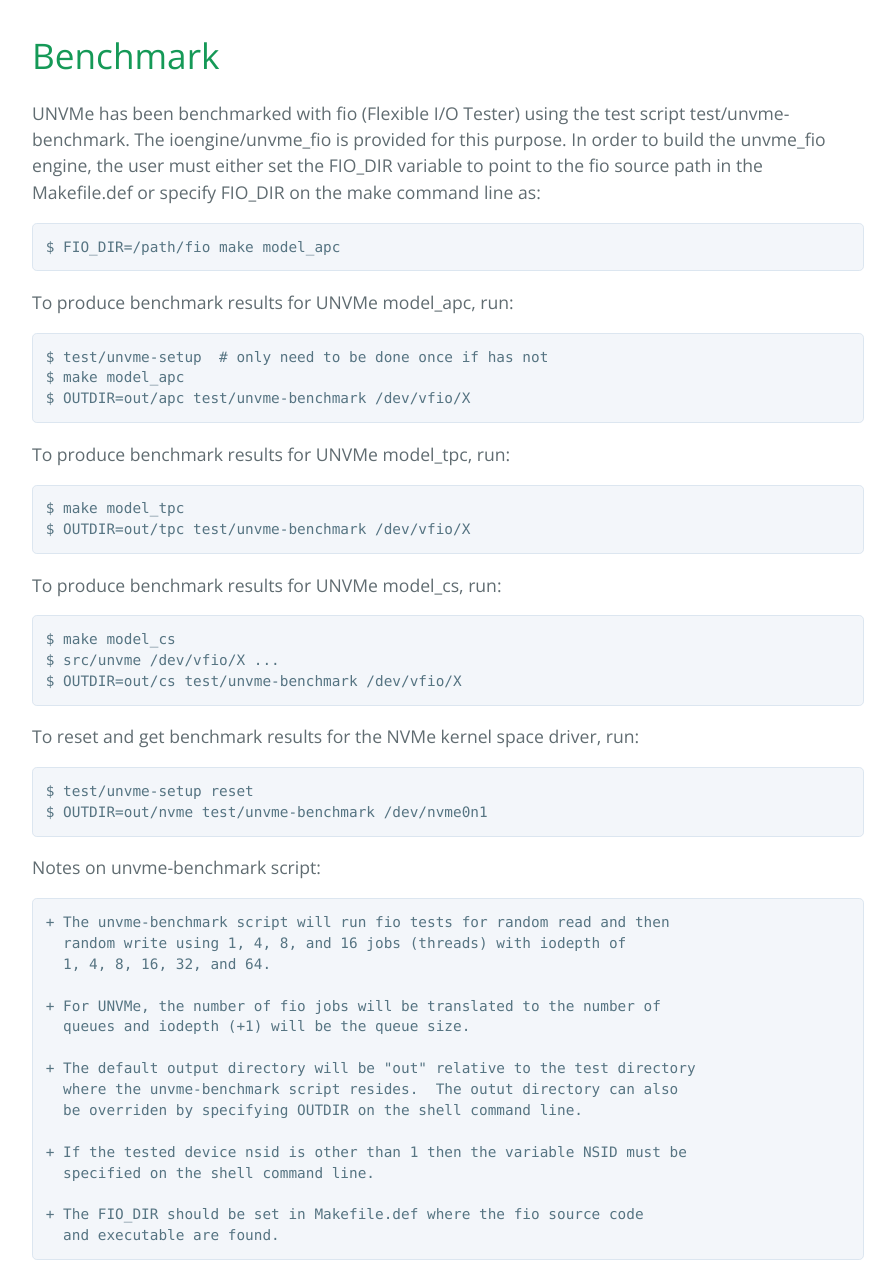
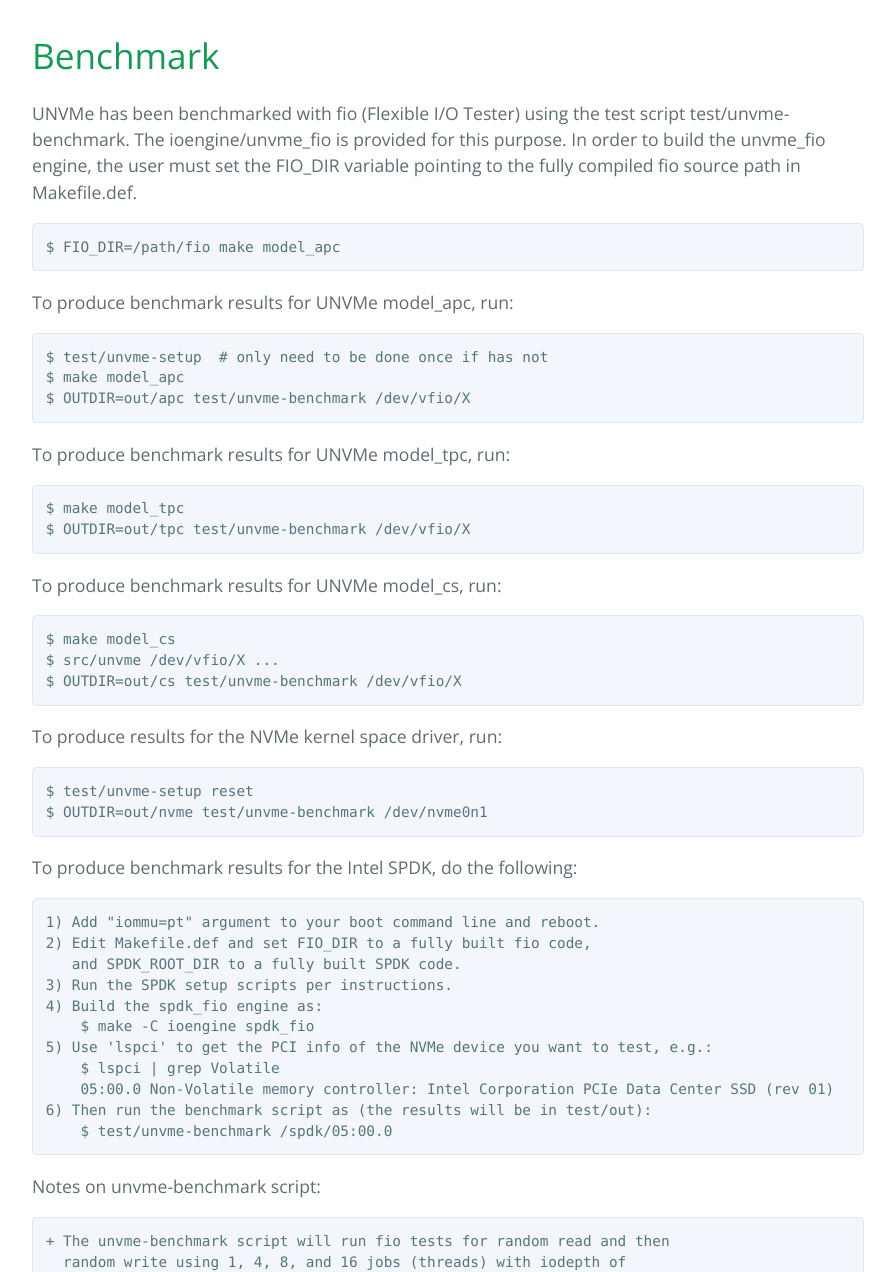
Before and after one commit to zenglg/unvme, a plain HTML site: page index.html in a window 1280 px wide. Shown: the part 3668-4940 px from the top of the page, without its empty margins (192-1087 px from the left). Drawn offline with nearby package versions, Linux system fonts and the light colour scheme.

Commit message:
Revise unvme-benchmark instructions.

```diff
--- a/index.html
+++ b/index.html
@@ -43,7 +43,6 @@ with a set of custom APIs for accessing NVMe devices.</p>
                 application will process the completion queue at the time
                 of checking for an I/O status.  In this model, there will
                 be no context switch in the submission and completion paths.
-
 
 model_tpc   -   Using this library model, an application will have
                 exclusive access to a given NVMe device, where a built-in
@@ -94,6 +93,7 @@ vfio        -   Linux kernel 3.6 or later, and the kernel must be built
 
                 If CONFIG_INTEL_IOMMU_DEFAULT_ON is not set then the boot
                 command line must have "intel_iommu=on" argument set instead.
+                To support both UNVMe and SPDK, set "iommu=pt" also.
 
                 To verify the system is correctly configured with vfio support,
                 check that /sys/kernel/iommu_groups directory is not empty
@@ -175,11 +175,10 @@ $ test/nvme/nvme_get_log_page /dev/vfio/X 1 3  # get log page firmware slot
 <h1>
 <a id="benchmark" class="anchor" href="#benchmark" aria-hidden="true"><span aria-hidden="true" class="octicon octicon-link"></span></a>Benchmark</h1>
 
-<p>UNVMe has been benchmarked with fio (Flexible I/O Tester) using the test
-script test/unvme-benchmark.  The ioengine/unvme_fio is provided for
-this purpose.  In order to build the unvme_fio engine, the user must either
-set the FIO_DIR variable to point to the fio source path in the Makefile.def
-or specify FIO_DIR on the make command line as:</p>
+<p>UNVMe has been benchmarked with fio (Flexible I/O Tester) using the test script
+test/unvme-benchmark.  The ioengine/unvme_fio is provided for this purpose.
+In order to build the unvme_fio engine, the user must set the FIO_DIR variable
+pointing to the fully compiled fio source path in Makefile.def.</p>
 
 <pre><code>$ FIO_DIR=/path/fio make model_apc
 </code></pre>
@@ -204,10 +203,25 @@ $ src/unvme /dev/vfio/X ...
 $ OUTDIR=out/cs test/unvme-benchmark /dev/vfio/X
 </code></pre>
 
-<p>To reset and get benchmark results for the NVMe kernel space driver, run:</p>
+<p>To produce results for the NVMe kernel space driver, run:</p>
 
 <pre><code>$ test/unvme-setup reset
 $ OUTDIR=out/nvme test/unvme-benchmark /dev/nvme0n1
+</code></pre>
+
+<p>To produce benchmark results for the Intel SPDK, do the following:</p>
+
+<pre><code>1) Add "iommu=pt" argument to your boot command line and reboot.
+2) Edit Makefile.def and set FIO_DIR to a fully built fio code,
+   and SPDK_ROOT_DIR to a fully built SPDK code.
+3) Run the SPDK setup scripts per instructions.
+4) Build the spdk_fio engine as:
+    $ make -C ioengine spdk_fio
+5) Use 'lspci' to get the PCI info of the NVMe device you want to test, e.g.:
+    $ lspci | grep Volatile
+    05:00.0 Non-Volatile memory controller: Intel Corporation PCIe Data Center SSD (rev 01)
+6) Then run the benchmark script as (the results will be in test/out):
+    $ test/unvme-benchmark /spdk/05:00.0
 </code></pre>
 
 <p>Notes on unvme-benchmark script:</p>
@@ -216,6 +230,12 @@ $ OUTDIR=out/nvme test/unvme-benchmark /dev/nvme0n1
   random write using 1, 4, 8, and 16 jobs (threads) with iodepth of
   1, 4, 8, 16, 32, and 64.
 
++ The complete benchmark test will take about 6 hours.  For comparison
+  between modules, random read results are more relevant since SSD write
+  time tend to fluctuate due to caching.  It is also better to add
+  "processor.max_cstate=1 intel_idle.max_cstate=0" to the boot command line
+  to turn off the CPU power saving feature which may also affect results.
+
 + For UNVMe, the number of fio jobs will be translated to the number of
   queues and iodepth (+1) will be the queue size.
 
@@ -223,11 +243,8 @@ $ OUTDIR=out/nvme test/unvme-benchmark /dev/nvme0n1
   where the unvme-benchmark script resides.  The outut directory can also
   be overriden by specifying OUTDIR on the shell command line.
 
-+ If the tested device nsid is other than 1 then the variable NSID must be
-  specified on the shell command line.
-
-+ The FIO_DIR should be set in Makefile.def where the fio source code
-  and executable are found.
++ If the tested device nsid is other than 1 then set the variable NSID on
+  the shell command line (e.g. NSID=2 test/unvme-benchmark /dev/vfio/20).
 </code></pre>
 
 <h1>
```
